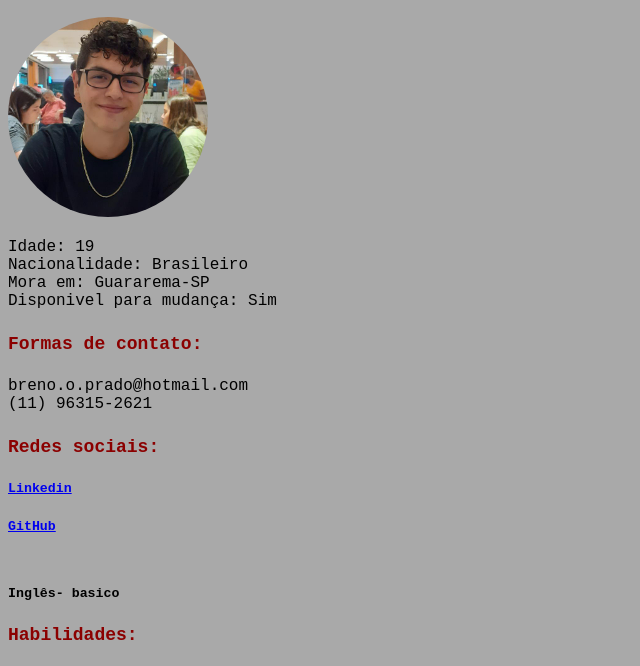
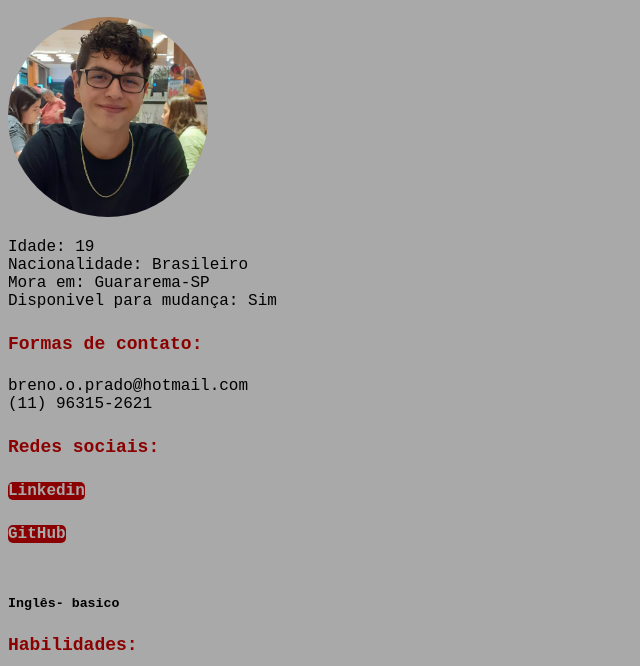
Before and after one commit to BrenoOPrado/brenooprado.github.io, a plain HTML site: page index.html in a window 1280 px wide. Shown: the part 104-770 px from the top of the page, without its empty margins (0-640 px from the left). Drawn offline with Linux system fonts and the light colour scheme.

Commit message:
Botões criados e organizados

```diff
--- a/index.html
+++ b/index.html
@@ -31,8 +31,10 @@
 
     <h4 class="subtitulo">Redes sociais:</h4>
 
-    <h5 class="redes-sociais"><a href="https://www.linkedin.com/in/breno-oliveira-do-prado-5b8801219/" target="_blank">Linkedin</a></h5>
-    <h5 class="redes-sociais"><a href="https://github.com/BrenoOPrado" target="_blank">GitHub</a></h5>
+    <p>
+    <h5><a href="https://www.linkedin.com/in/breno-oliveira-do-prado-5b8801219/" target="_blank" class="redes-sociais">Linkedin</a></h5>
+    <h5><a href="https://github.com/BrenoOPrado" target="_blank" class="redes-sociais">GitHub</a></h5>
+    </p>
 
     <h5 class="linguas"><br><br>Inglês- basico<br></h5>
 
--- a/style.css
+++ b/style.css
@@ -26,3 +26,20 @@ img
     color: darkred;
     font-size: 18px;
 }
+
+.redes-sociais
+{
+    background-color: darkred;
+    color: darkgray;
+    padding: 15px, 30px;
+    text-decoration: none;
+    border-radius: 5px;
+    font-weight: 700;
+    font-size: 16px;
+    line-height: 20px;
+}
+
+.redes-sociais:hover
+{
+    background-color: red;
+}
```
